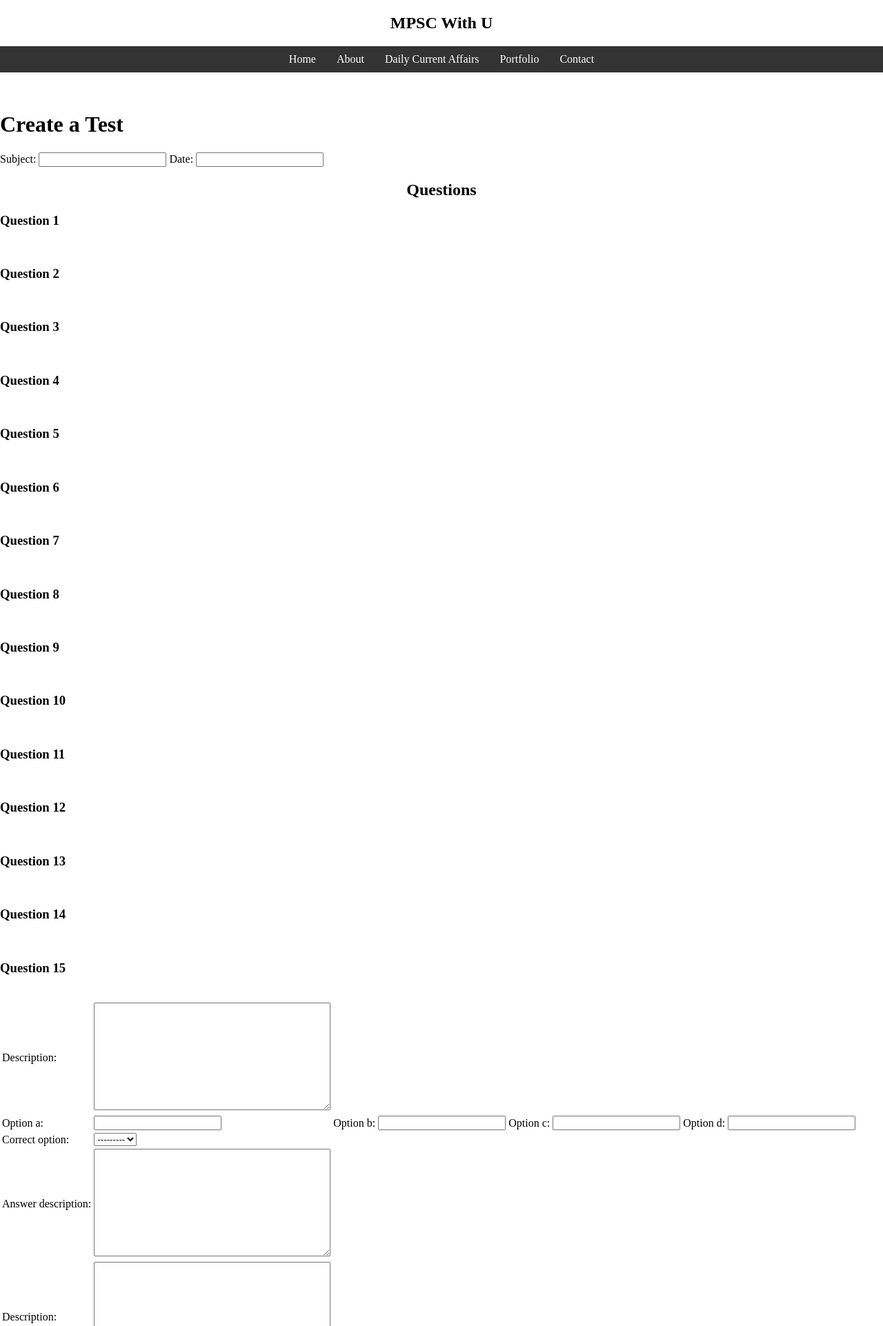
After one commit to OmkarMundlik/MPSCWithU, a Django app: page /create_test/ in a window 1280 px wide. The commit adds this page. Shown: the top 1923 px of the page at 69% size. Run offline with Django 4.2, Linux system fonts and the light colour scheme.

Commit message:
commiting code

```diff
--- a/currentAffiars/urls.py
+++ b/currentAffiars/urls.py
@@ -25,7 +25,10 @@
     path("", index, name="indxpage"),
     path('show_current_affairs', show_current_affairs, name="show_current_affairs"),
     path("show_article/<id>", show_single_article, name='show_single_article'),
-    path('show_previous_articles/<date>', show_previous_articles)
+    path('show_previous_articles/<date>', show_previous_articles),
+    path('create_test/', create_test, name="create_test"),
+    path('test_list/<subject>', test_list, name='test_list' ),
+    path('take_test/<id>', take_test, name="take_test")
 ]
 
 if settings.DEBUG:
--- a/myapp/admin.py
+++ b/myapp/admin.py
@@ -3,3 +3,5 @@
 # Register your models here.
 from .models import *
 admin.site.register(Article)
+admin.site.register(Test)
+admin.site.register(Question)
--- /dev/null
+++ b/myapp/forms.py
@@ -0,0 +1,16 @@
+# forms.py
+from django import forms
+from django.forms import formset_factory
+from .models import Test, Question
+
+class TestForm(forms.ModelForm):
+    class Meta:
+        model = Test
+        fields = ['subject', 'date']
+
+class QuestionForm(forms.ModelForm):
+    class Meta:
+        model = Question
+        fields = ['description', 'option_a', 'option_b', 'option_c', 'option_d', 'correct_option', 'answer_description']
+
+QuestionFormSet = formset_factory(QuestionForm, extra=15)
--- a/myapp/models.py
+++ b/myapp/models.py
@@ -9,3 +9,23 @@
     heading = models.CharField(max_length=250)
     description = models.TextField()
     image = models.ImageField(upload_to="article_images")
+
+class Test(models.Model):
+    subject = models.CharField(max_length=255)
+    date = models.DateField()
+    # Many-to-Many relationship with questions
+    questions = models.ManyToManyField('self', symmetrical=False, through='Question', blank=False)
+
+class Question(models.Model):
+    test = models.ForeignKey(Test, on_delete=models.CASCADE)
+    description = models.TextField()
+
+    option_a = models.CharField(max_length=255)
+    option_b = models.CharField(max_length=255)
+    option_c = models.CharField(max_length=255)
+    option_d = models.CharField(max_length=255)
+
+    # Use a CharField to store the correct option (A, B, C, D)
+    correct_option = models.CharField(max_length=1, choices=[('A', 'A'), ('B', 'B'), ('C', 'C'), ('D', 'D')])
+
+    answer_description = models.TextField()
--- /dev/null
+++ b/myapp/templates/create_test.html
@@ -0,0 +1,52 @@
+{% extends "base.html" %}
+
+{% block body %}
+
+<h1>Create a Test</h1>
+
+    <form method="post">
+        {% csrf_token %}
+        <div class="test-details">
+            {{ test_form.subject.label_tag }}
+            {{ test_form.subject }}
+            {{ test_form.date.label_tag }}
+            {{ test_form.date }}
+        </div>
+
+        <h2>Questions</h2>
+        {{ question_formset.management_form }}
+        <table class="question-table">
+            {% for form in question_formset %}
+
+                <tr class="question-form">
+                    <h3>Question {{forloop.counter}}</h3>
+                    <br>
+                    <td>{{ form.description.label_tag }}</td>
+                    <td>{{ form.description }}</td>
+                </tr>
+                <tr class="options">
+                    <td>{{ form.option_a.label_tag }}</td>
+                    <td>{{ form.option_a }}</td>
+                    <td>{{ form.option_b.label_tag }}</td>
+                    <td>{{ form.option_b }}</td>
+                    <td>{{ form.option_c.label_tag }}</td>
+                    <td>{{ form.option_c }}</td>
+                    <td>{{ form.option_d.label_tag }}</td>
+                    <td>{{ form.option_d }}</td>
+                </tr>
+                <tr class="correct-answer">
+                    <td>{{ form.correct_option.label_tag }}</td>
+                    <td>{{ form.correct_option }}</td>
+                </tr>
+                <tr class="answer-description">
+                    <td>{{ form.answer_description.label_tag }}</td>
+                    <td>{{ form.answer_description }}</td>
+                </tr>
+            {% endfor %}
+        </table>
+
+        <button type="submit">Create Test</button>
+    </form>
+
+
+{% endblock body %}
--- a/myapp/views.py
+++ b/myapp/views.py
@@ -1,8 +1,11 @@
 import datetime
-from django.shortcuts import render
+from django.shortcuts import render, redirect
 from datetime import datetime
 from datetime import date
 from .models import *
+from .forms import TestForm, QuestionFormSet
+import json
+
 
 # Create your views here.
 
@@ -20,10 +23,12 @@
         .distinct()
         .order_by('date')  # Sort the dates in ascending order
     )
+    tests = Test.objects.values('subject').distinct()
     context = {
         'date' : today,
         'current' : records_for_today,
-        'previous' : unique_dates
+        'previous' : unique_dates ,
+        'tests' : tests
     }
     return render(request, "currentAffairs.html", context)
 
@@ -59,3 +64,46 @@
         'other' : unique_dates
     }
     return render(request, 'show_previous.html', context)
+
+
+def create_test(request):
+    if request.method == 'POST':
+        test_form = TestForm(request.POST)
+        question_formset = QuestionFormSet(request.POST, prefix='questions')
+
+        if test_form.is_valid() and question_formset.is_valid():
+            test = test_form.save()
+            for form in question_formset:
+                question = form.save(commit=False)
+                question.test = test
+                question.save()
+
+            return redirect('/show_current_affairs')  # Redirect to the test list view
+
+    else:
+        test_form = TestForm()
+        question_formset = QuestionFormSet(prefix='questions')
+
+    return render(request, 'create_test.html', {'test_form': test_form, 'question_formset': question_formset})
+
+
+def test_list(request, subject) :
+    tests = Test.objects.filter(subject=subject)
+
+    context = {'tests' : tests}
+    return render(request, 'test_list.html', context)
+
+def take_test(request, id):
+    test = Test.objects.get(id=id)
+    # Use the related name (assuming it's called 'question_set') to access the questions related to the test
+    questions = Question.objects.filter(test=test)
+
+    questions_list = list(questions.values('description', 'option_a', 'option_b', 'option_c', 'option_d', 'correct_option', 'answer_description'))
+
+    # Convert the list to a JSON-serializable format
+    questions_json = json.dumps(questions_list)
+
+
+    print(questions_json)
+    context = {'questions' : questions_json}
+    return render(request, 'test.html', context)
```
Also changed, not shown: myapp/templates/currentAffairs.html (+28 -16 lines), myapp/templates/test.html (added, +145 -0 lines), myapp/templates/test_list.html (added, +25 -0 lines), db.sqlite3, myapp/migrations/0002_test_question.py (added), myapp/migrations/0003_test_questions.py (added), myapp/migrations/0004_alter_test_questions.py (added), public/static/article_images/india.jpg (added), public/static/article_images/world.jpeg (added), vercel.json (deleted).
